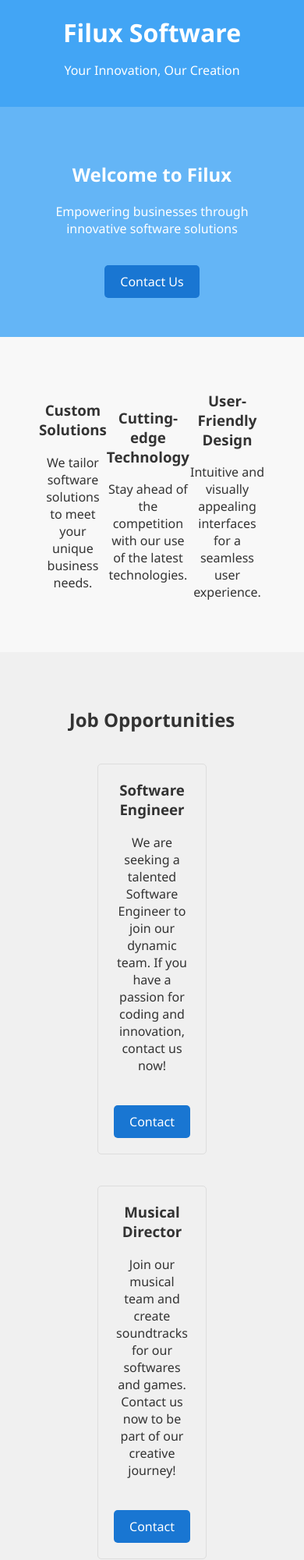
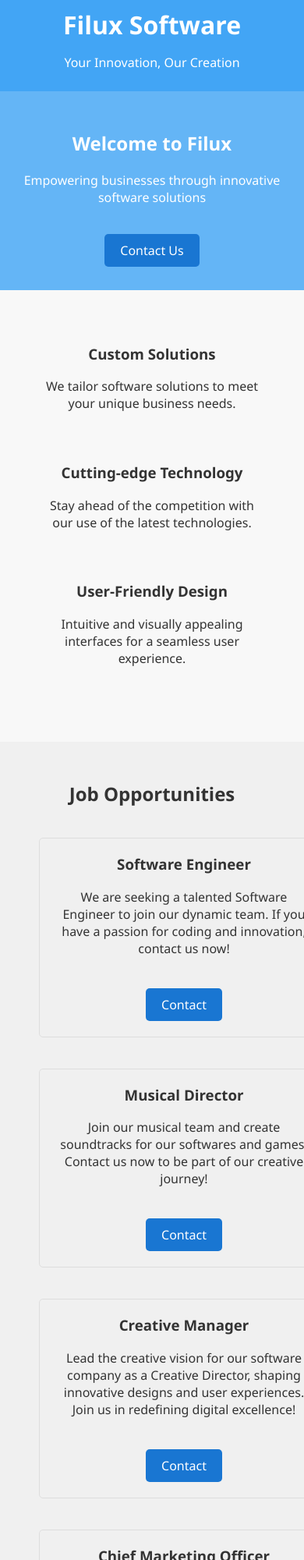
Before and after one commit to Filux-Studios/homepage, a plain HTML site: page index.html in a window 390 px wide. Shown: the top 2000 px of the page at 78% size. Drawn offline with Linux system fonts and the light colour scheme.

Commit message:
mobile optimising

```diff
--- a/styles.css
+++ b/styles.css
@@ -91,3 +91,40 @@ footer {
 .job-tile p {
     margin-bottom: 20px;
 }
+
+
+/* Mobile Styles */
+@media only screen and (max-width: 600px) {
+    header {
+        padding: 10px;
+    }
+
+    .hero {
+        padding: 30px;
+    }
+
+    .features {
+        flex-direction: column;
+        text-align: center;
+    }
+
+    .feature {
+        margin-bottom: 30px;
+    }
+
+    .cta-button {
+        margin-top: 20px;
+    }
+
+    .contact {
+        padding: 30px;
+    }
+
+    .jobs {
+        padding: 30px;
+    }
+
+    .job-tile {
+        flex: 0 0 100%;
+    }
+}
```
